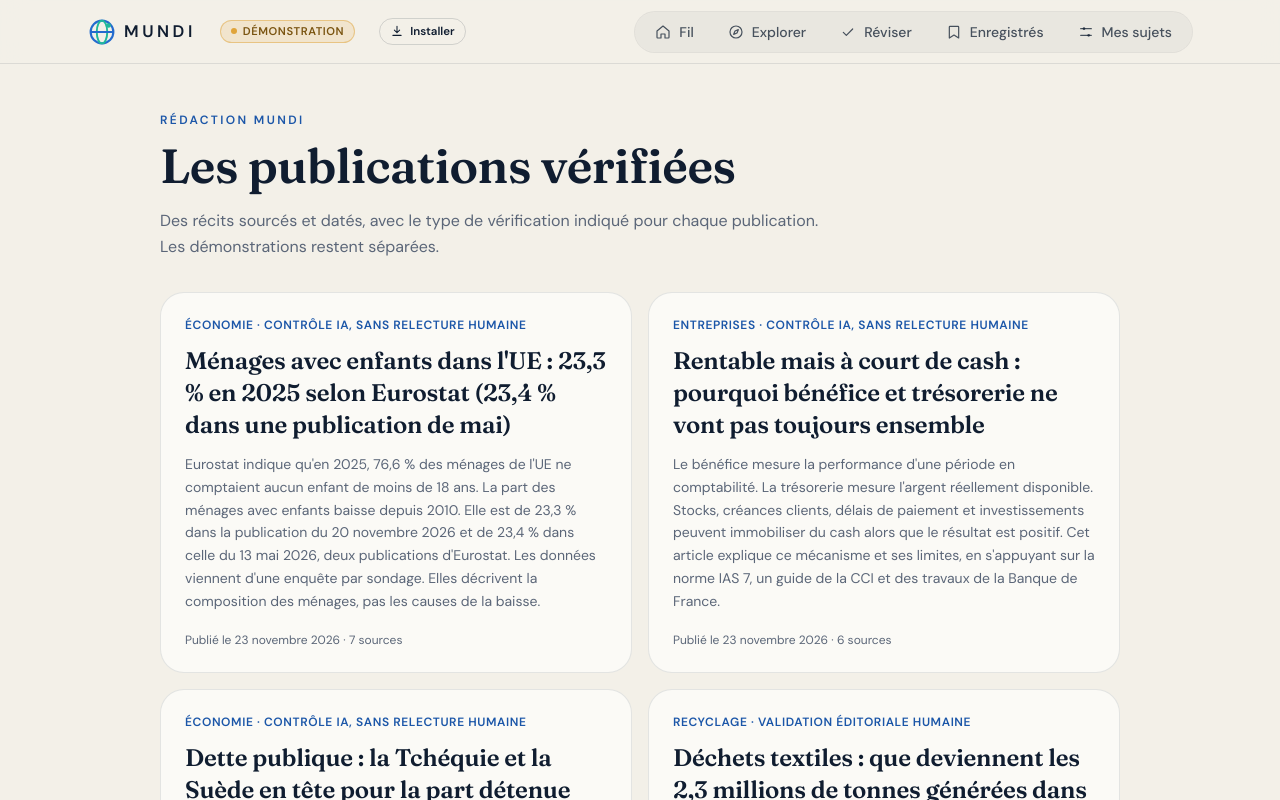
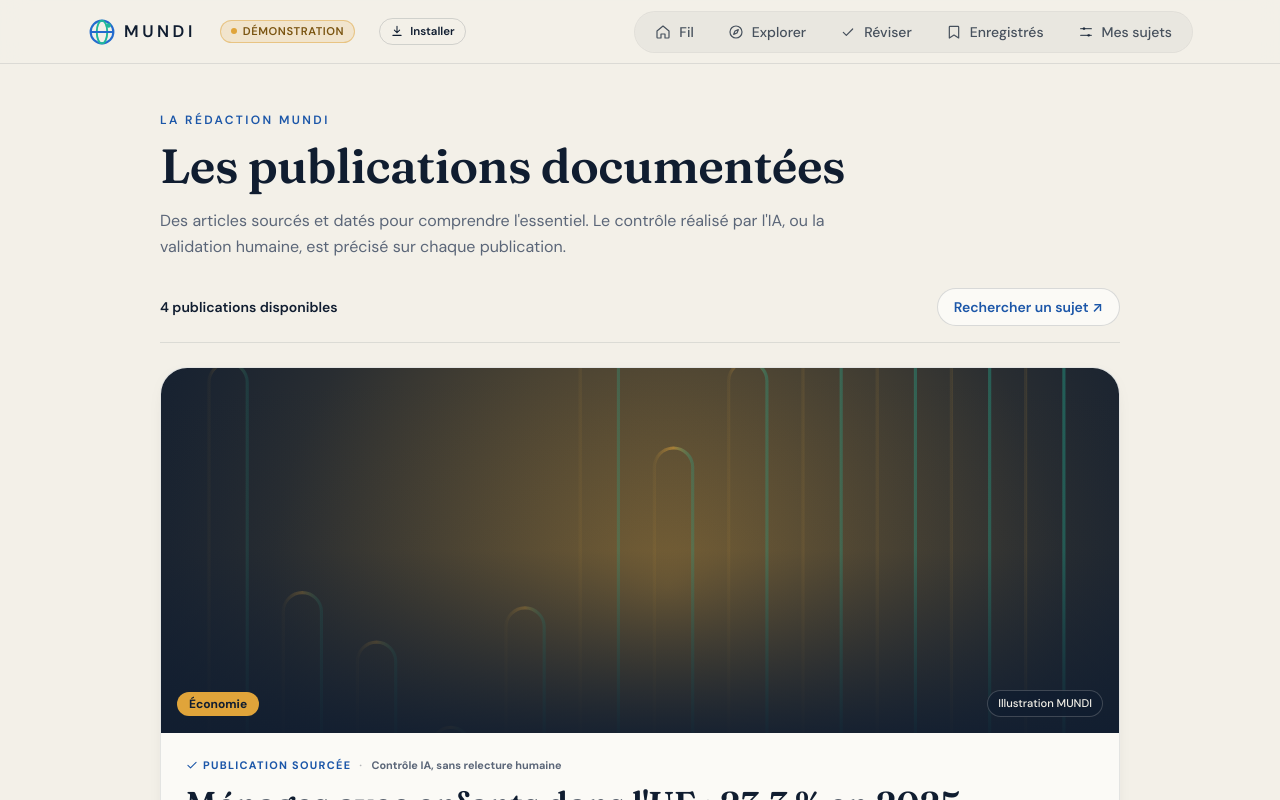
Before and after one commit to nadaudjed/mundi, a Next.js app: page /actualites in a window 1280 px wide. Shown: the top 800 px of the page. Built offline with nearby package versions, Linux system fonts and the light colour scheme.

Commit message:
feat(discovery): promote verified stories and improve editorial news gallery

```diff
--- a/app/actualites/page.tsx
+++ b/app/actualites/page.tsx
@@ -1,34 +1,35 @@
 import type { Metadata } from "next";
 import Link from "next/link";
 import { PageIntro } from "@/components/PageIntro";
-import { formatDate } from "@/lib/format";
+import { PublicationTile } from "@/components/PublicationTile";
 import { verifiedPublications as publishedArticles } from "@/lib/verified";
-import { getTopic } from "@/lib/topics";
 
-export const metadata: Metadata = { title: "Publications vérifiées" };
+export const metadata: Metadata = { title: "Publications documentées" };
 
 export default function NewsPage() {
   return (
-    <div className="mx-auto max-w-5xl px-5 pt-8 pb-[calc(var(--nav-h)+3rem)] md:px-8 md:pt-12 md:pb-20">
-      <PageIntro eyebrow="Rédaction MUNDI" title="Les publications vérifiées">
-        Des récits sourcés et datés, avec le type de vérification indiqué pour chaque publication. Les démonstrations restent séparées.
+    <div className="mx-auto max-w-5xl px-5 pb-[calc(var(--nav-h)+3rem)] pt-8 md:px-8 md:pb-20 md:pt-12">
+      <PageIntro eyebrow="La rédaction MUNDI" title="Les publications documentées">
+        Des articles sourcés et datés pour comprendre l'essentiel. Le contrôle réalisé par l'IA, ou la validation humaine, est précisé sur chaque publication.
       </PageIntro>
-      {publishedArticles.length > 0 ? (
-        <div className="mt-8 grid gap-4 md:grid-cols-2">
-          {publishedArticles.map(a => (
-            <Link key={a.slug} href={"/actualites/" + a.slug + "/"} className="group rounded-3xl border border-night/10 bg-paper p-6 hover:border-blue/40">
-              <p className="text-xs font-semibold uppercase tracking-wider text-blue-ink">{getTopic(a.topic)?.name} · {a.aiVerified ? "Contrôle IA, sans relecture humaine" : "Validation éditoriale humaine"}</p>
-              <h2 className="mt-3 font-display text-2xl font-semibold text-night group-hover:text-blue">{a.title}</h2>
-              <p className="mt-3 text-sm leading-relaxed text-muted">{a.summary}</p>
-              <p className="mt-5 text-xs text-muted">{a.fixture ? "Exemple de test · " : ""}Publié le <time dateTime={a.publishedAt}>{formatDate(a.publishedAt)}</time> · {a.sources.length} sources</p>
-            </Link>
-          ))}
-        </div>
+      {publishedArticles.length ? (
+        <>
+          <div className="mt-7 flex flex-wrap items-center justify-between gap-3 border-b border-night/10 pb-4">
+            <p className="text-sm font-semibold text-night">{publishedArticles.length} publication{publishedArticles.length > 1 ? "s" : ""} disponible{publishedArticles.length > 1 ? "s" : ""}</p>
+            <Link href="/explorer/" className="rounded-full border border-night/15 bg-paper px-4 py-2 text-sm font-semibold text-blue-ink transition hover:border-blue-ink hover:bg-blue/5">Rechercher un sujet ↗</Link>
+          </div>
+          <div className="mt-6 grid gap-4 md:grid-cols-2">
+            {publishedArticles.map((p, i) => <PublicationTile key={p.slug} publication={p} featured={i === 0} />)}
+          </div>
+          <p className="mt-8 max-w-2xl text-xs leading-relaxed text-muted">
+            Les photographies servent à illustrer un domaine ; elles ne constituent pas une preuve visuelle de l'événement décrit. Retrouvez les sources et les crédits des médias dans chaque publication.
+          </p>
+        </>
       ) : (
         <section className="mt-10 rounded-3xl border border-night/10 bg-paper p-8 md:p-12">
-          <p className="text-xs font-semibold uppercase tracking-wider text-blue">Rédaction en préparation</p>
+          <p className="text-xs font-semibold uppercase tracking-wider text-blue-ink">Rédaction en préparation</p>
           <h2 className="mt-3 font-display text-3xl font-semibold text-night">Les prochains récits sourcés paraîtront ici.</h2>
-          <p className="mt-3 max-w-xl text-muted">Les brouillons non validés restent privés. Chaque publication précise si sa vérification a été effectuée par un humain ou par une IA.</p>
+          <p className="mt-3 max-w-xl text-muted">Les brouillons non validés restent privés. Chaque publication précise son type de vérification.</p>
           <Link href="/explorer/" className="mt-6 inline-flex rounded-full bg-night px-5 py-3 text-sm font-semibold text-ivory">Explorer les démonstrations</Link>
         </section>
       )}
```
